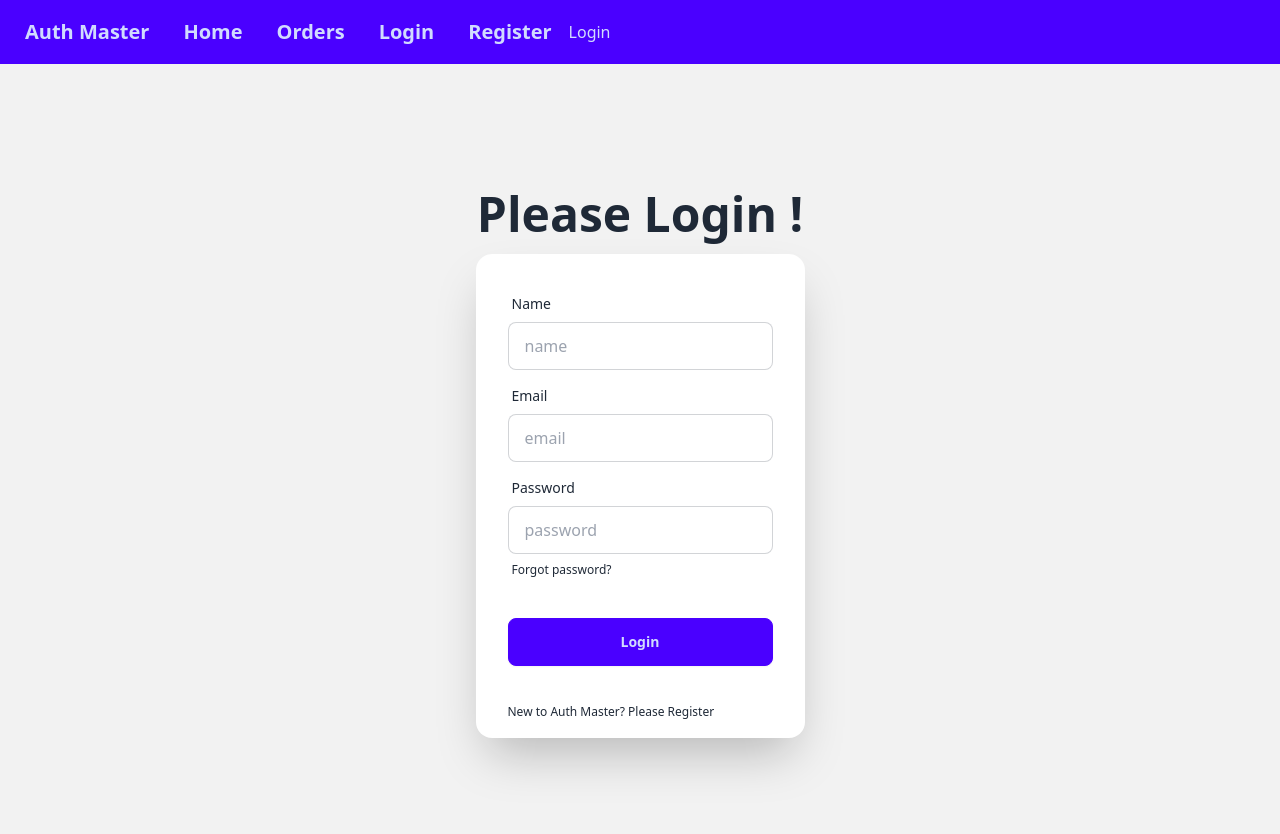
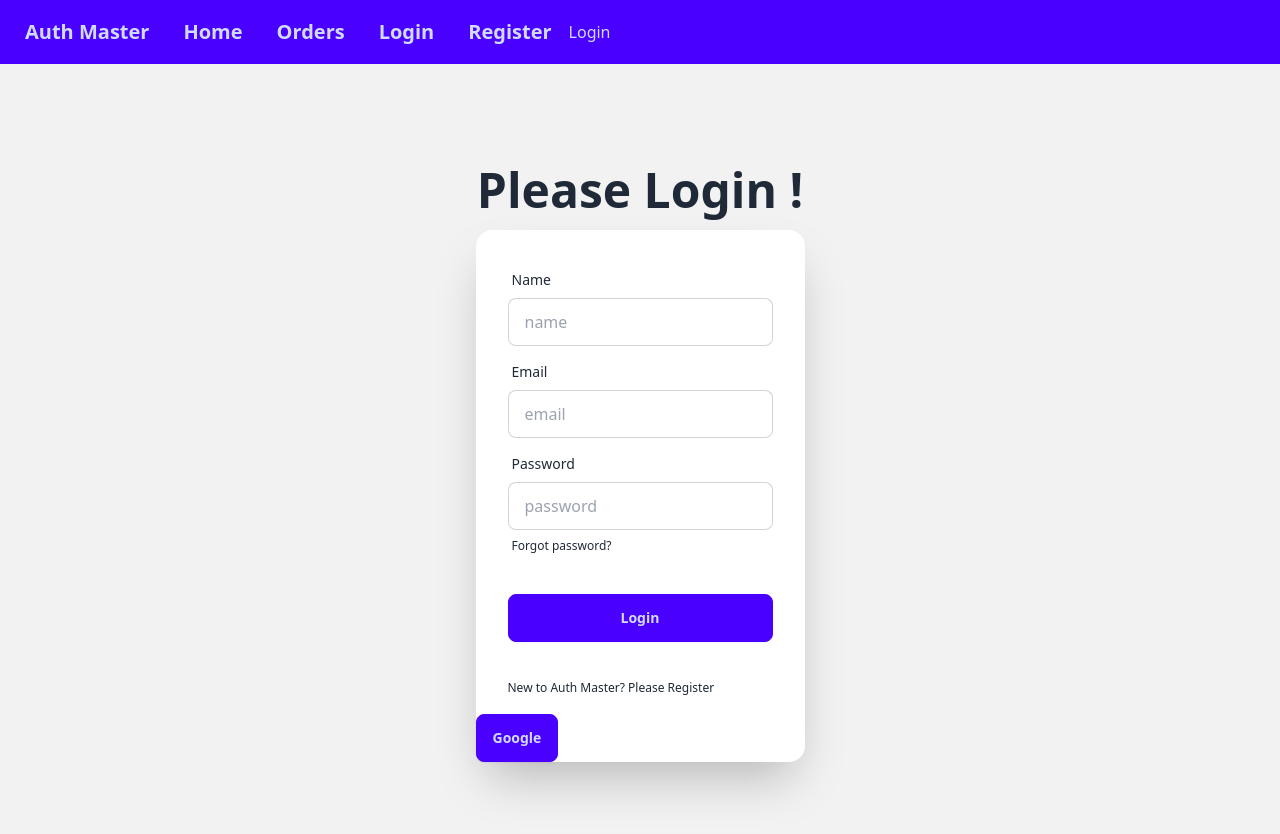
Before and after one commit to Safat11/auth-firebase-context-tailwind, a React (Vite) app: page /login in a window 1280 px wide. Shown: the top 834 px of the page. Built offline with nearby package versions, Linux system fonts and the light colour scheme; no server answers.

Commit message:
Module Summary And Social Sign In

```diff
--- a/src/components/Login.jsx
+++ b/src/components/Login.jsx
@@ -4,7 +4,7 @@
 
 const Login = () => {
 
-  const {signIn} = useContext(AuthContext);
+  const {signIn, signInWithGoogle} = useContext(AuthContext);
 
   const handleLogin = event => {
 
@@ -23,10 +23,21 @@
         form.reset();
       })
       .catch(error => {
-        console.log(error);
+        console.error(error);
       })
 
-    console.log(name, email, password);
+    //console.log(name, email, password);
+  }
+
+  const handleGoogleSignIn = () => {
+    signInWithGoogle()
+    .then(result =>{
+      const loggedUser = result.user;
+      console.log(loggedUser);
+    })
+    .catch(error => {
+      console.error(error);
+    })
   }
   return (
     <div className="hero bg-base-200 min-h-screen">
@@ -66,6 +77,9 @@
               New to Auth Master? Please Register
             </Link>
           </p>
+          <div>
+          <button onClick={handleGoogleSignIn} className="btn btn-primary">Google</button>
+          </div>
         </div>
       </div>
     </div>
--- a/src/providers/AuthProviders.jsx
+++ b/src/providers/AuthProviders.jsx
@@ -1,12 +1,15 @@
 import React, { useEffect, useState } from 'react';
-import { getAuth, onAuthStateChanged, signInWithEmailAndPassword, signOut } from "firebase/auth";
+import { getAuth, onAuthStateChanged, signInWithEmailAndPassword, signInWithPopup, signOut } from "firebase/auth";
 import { createContext } from 'react';
 import app from '../firebase/firebase.config';
 import { createUserWithEmailAndPassword } from "firebase/auth";
+import { GoogleAuthProvider } from 'firebase/auth';
+
 
 export const AuthContext = createContext(null);
 
 const auth = getAuth(app);
+const googleAuthProvider = new GoogleAuthProvider();
 
 const AuthProviders = ({ children }) => {
 
@@ -19,6 +22,10 @@
 
     const signIn = (email, password) => {
         return signInWithEmailAndPassword(auth, email, password)
+    }
+
+    const signInWithGoogle = () =>{
+        return signInWithPopup(auth, googleAuthProvider);
     }
 
     const logOut = () => {
@@ -44,6 +51,7 @@
         loading,
         createUser,
         signIn,
+        signInWithGoogle,
         logOut
     }
 
```
